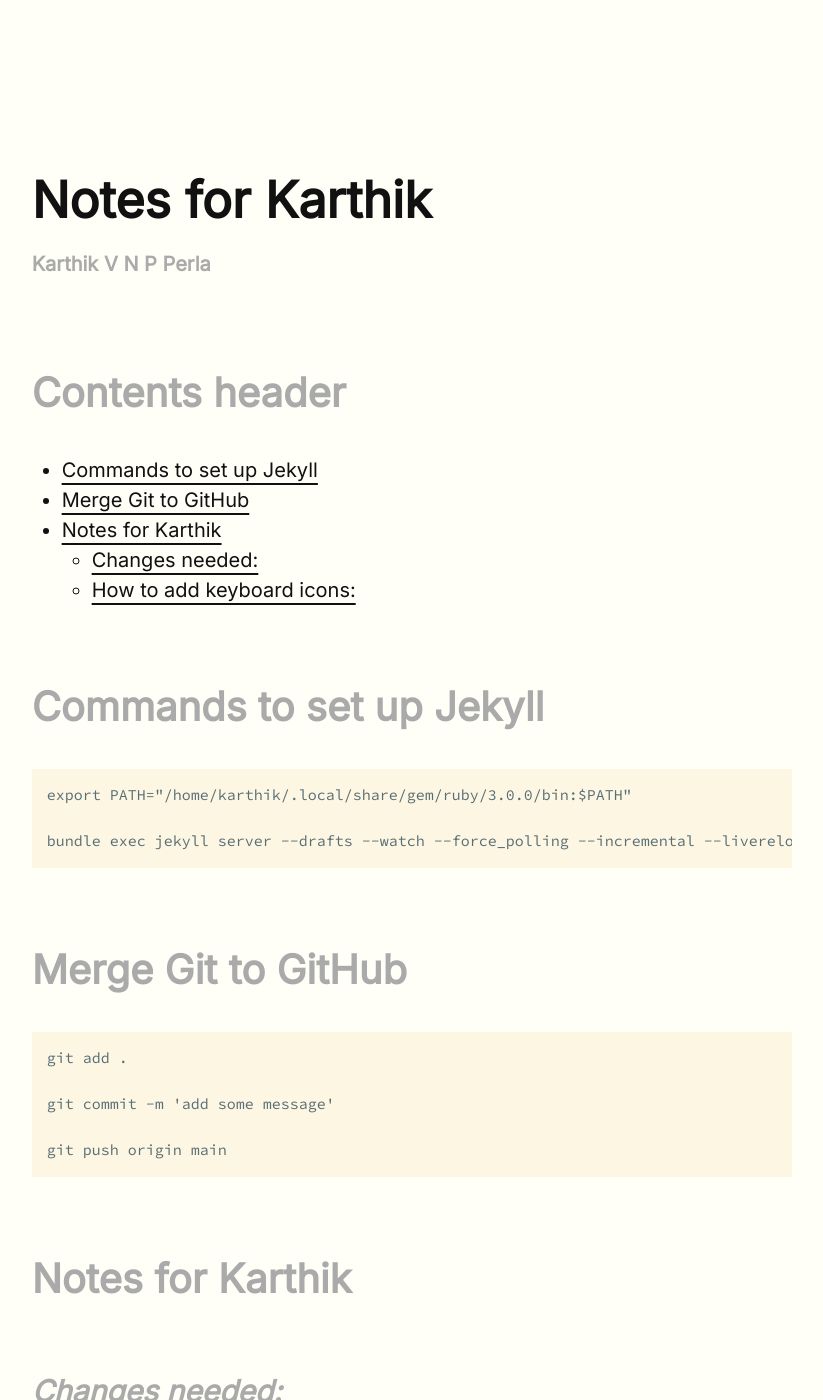
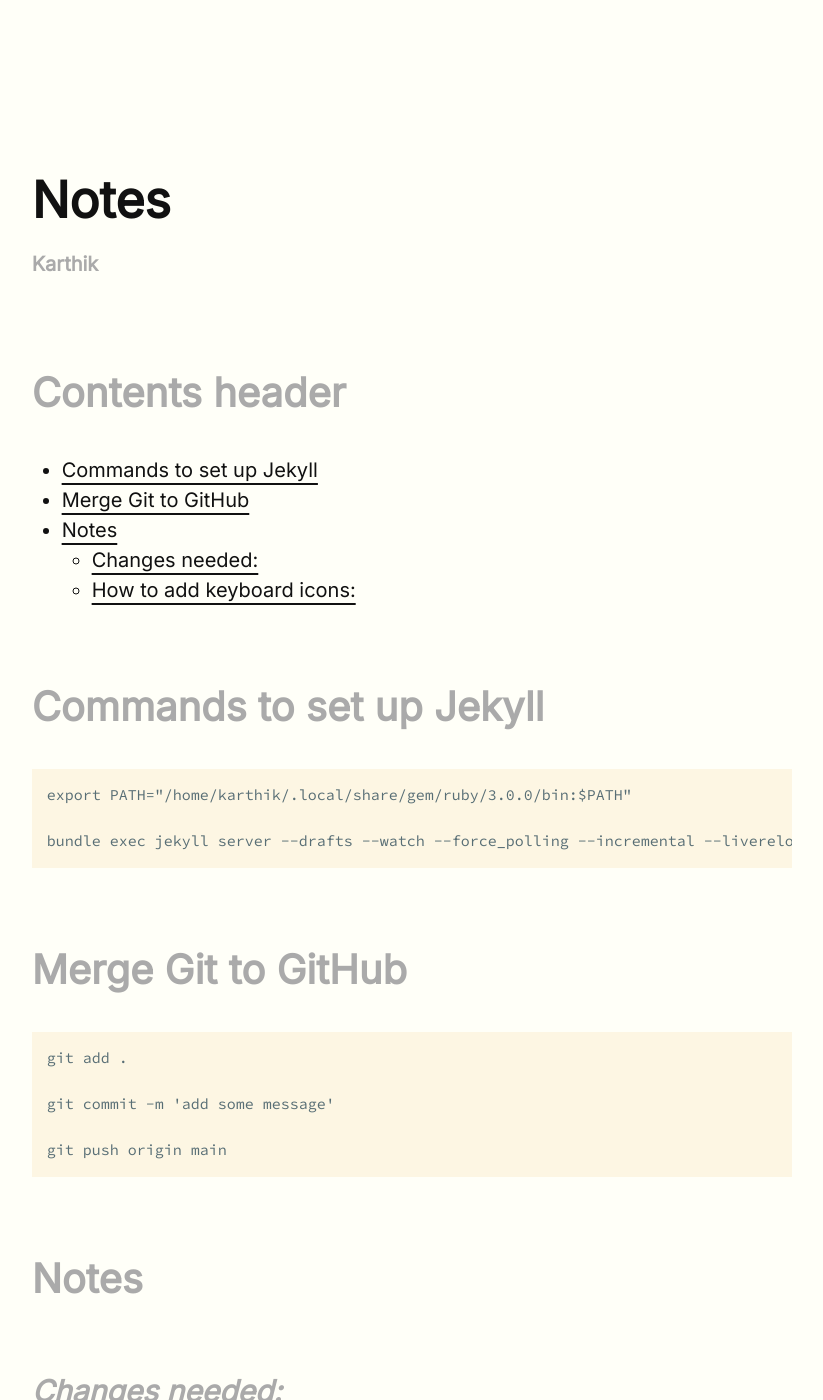
Before and after one commit to fallinginenigma/fallinginenigma.github.io, a Jekyll site: the page built from _posts/2021-05-31-notes-build-blog.markdown, in a window 1280 px wide and 1400 px high. Shown: the whole window, without its empty margins (75-898 px from the left). Built offline with Jekyll 4.4.1, drawn with Linux system fonts in a browser that asks for light colours; some of the changed text lies outside the part shown.

Commit message:
changing things-1

````diff
--- a/_config.yml
+++ b/_config.yml
@@ -21,13 +21,13 @@
 # You can create any custom variable you would like, and they will be accessible
 # in the templates via {{ site.myvariable }}.
 
-title: Karthik Perla
+title: Karthik
 author:
-  name: "Karthik V N P Perla"
+  name: "Karthik"
   twitter: fallinginenigma
-  bio-url: "https://jkl.gg"
+  bio-url: ""
 description: >- # this means to ignore newlines until "baseurl:"
-  fallinginenigma project
+  a project
 baseurl: "" # the subpath of your site, e.g. /blog
 url: "fallinginenigma.github.io" # the base hostname & protocol for your site, e.g. http://example.com
 root: /
--- a/_posts/2021-03-02-How-I-built-this.markdown
+++ b/_posts/2021-03-02-How-I-built-this.markdown
@@ -1,6 +1,6 @@
 ---
 layout: post
-title: "How I built this blog"
+title: "Building this blog"
 categories: [meta]
 tags: [jekyll, henry]
 canonical_url: https://fallinginenigma.github.io/building-the-blog/
--- a/_posts/2021-05-31-notes-build-blog.markdown
+++ b/_posts/2021-05-31-notes-build-blog.markdown
@@ -1,6 +1,6 @@
 ---
 layout: post
-title: "Notes for Karthik"
+title: "Notes"
 categories: [blogging]
 tags: [jekyll, henry]
 canonical_url: https://fallinginenigma.github.io/notes-build-blog/
@@ -30,7 +30,7 @@
 git push origin main
 ```
 
-# Notes for Karthik
+# Notes
 
 ## Changes needed:
 
````
